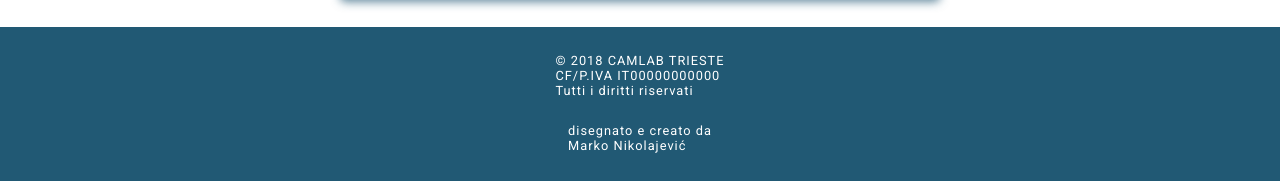
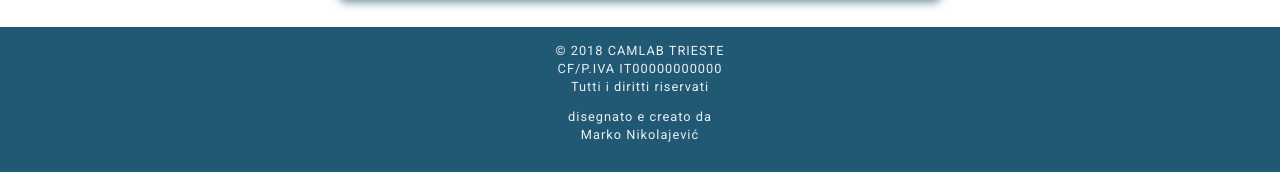
Before and after one commit to MarkoNikolajevic/camlabtrieste, a website: page index.html in a window 1280 px wide. Shown: the part 1194-1375 px from the top of the page. Drawn offline with Linux system fonts and the light colour scheme.

Commit message:
Style footer

```diff
--- a/src/assets/style/sass/partials/_footer.sass
+++ b/src/assets/style/sass/partials/_footer.sass
@@ -7,6 +7,12 @@
   letter-spacing: 1px
   font-size: 0.8rem
   color: #fff
+  text-align: center
+  line-height: 1.125rem
+
+  p
+    margin-top: 0
+    opacity: 0.9
 
   .made-by
     color: #fff
```
Also changed, not shown: dist/assets/style/css/main.min.css, 1 other file.
